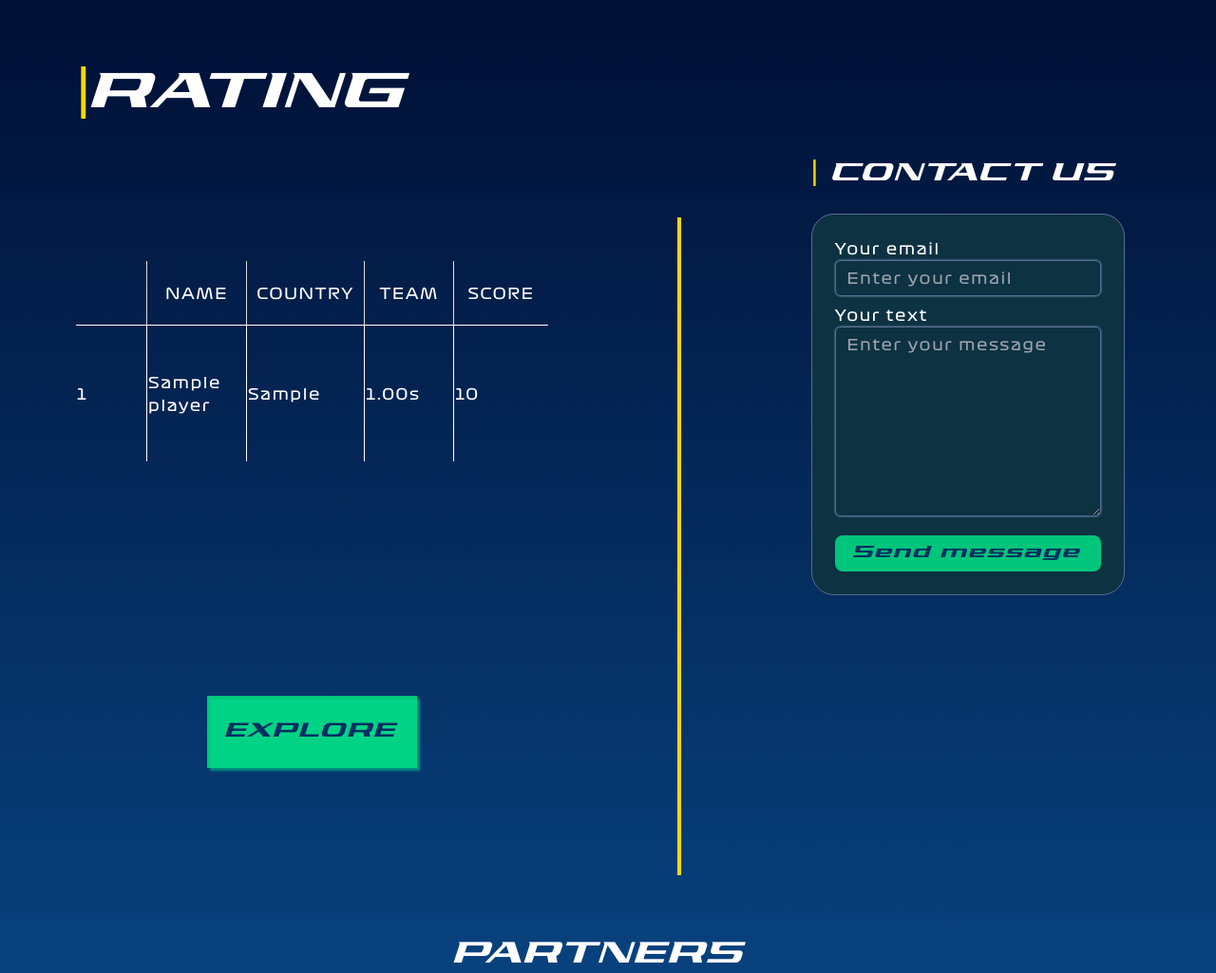
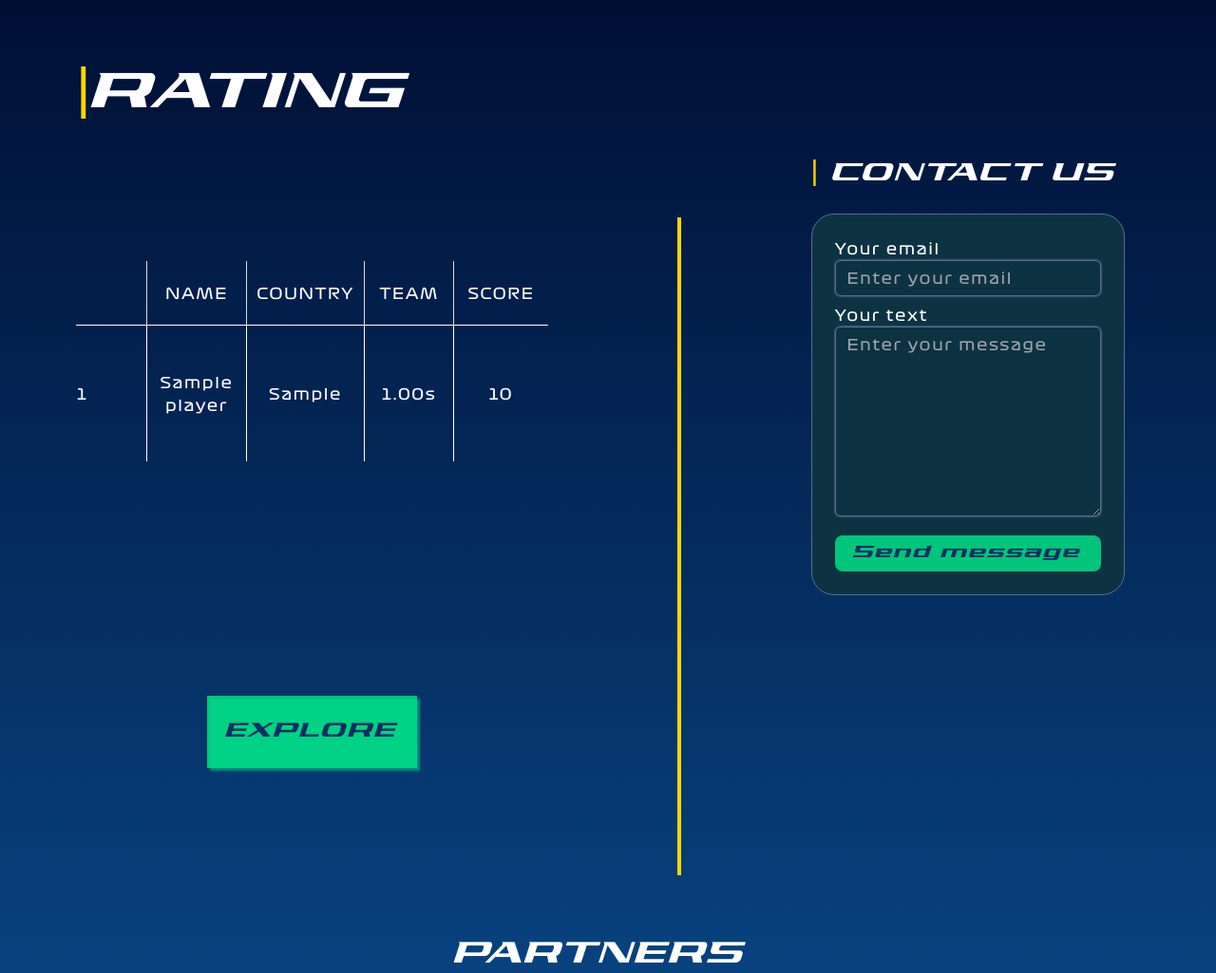
Before and after one commit to Maksim-Volosh/KARTING-ACADEMY, a Django app: page / in a window 1280 px wide. Shown: the part 753-1778 px from the top of the page at 95% size. Run offline with Django 4.2, Linux system fonts and the light colour scheme; tables that the repository leaves empty hold one stand-in row (values such as "Sample post").

Commit message:
update html

```diff
--- a/templates/main/index.html
+++ b/templates/main/index.html
@@ -64,10 +64,10 @@
               {% for stat in statistic %}
               <tr class="h-[9rem]">
                 <th scope="row" class="w-[126px]">{{ forloop.counter }}</th>
-                <td class="w-[180px]"> {{ stat.player__name }} </td>
-                <td class="w-[180px]"> {{ stat.player__nationality }} </td>
-                <td class="w-[180px]"> {{ stat.lap_time }}s </td>
-                <td class="w-[180px]"> {{ stat.points }} </td>
+                <td class="w-[180px] text-center"> {{ stat.player__name }} </td>
+                <td class="w-[180px] text-center"> {{ stat.player__nationality }} </td>
+                <td class="w-[180px] text-center"> {{ stat.lap_time }}s </td>
+                <td class="w-[180px] text-center"> {{ stat.points }} </td>
               </tr>
               {% endfor %}
               {% endif %}
```
